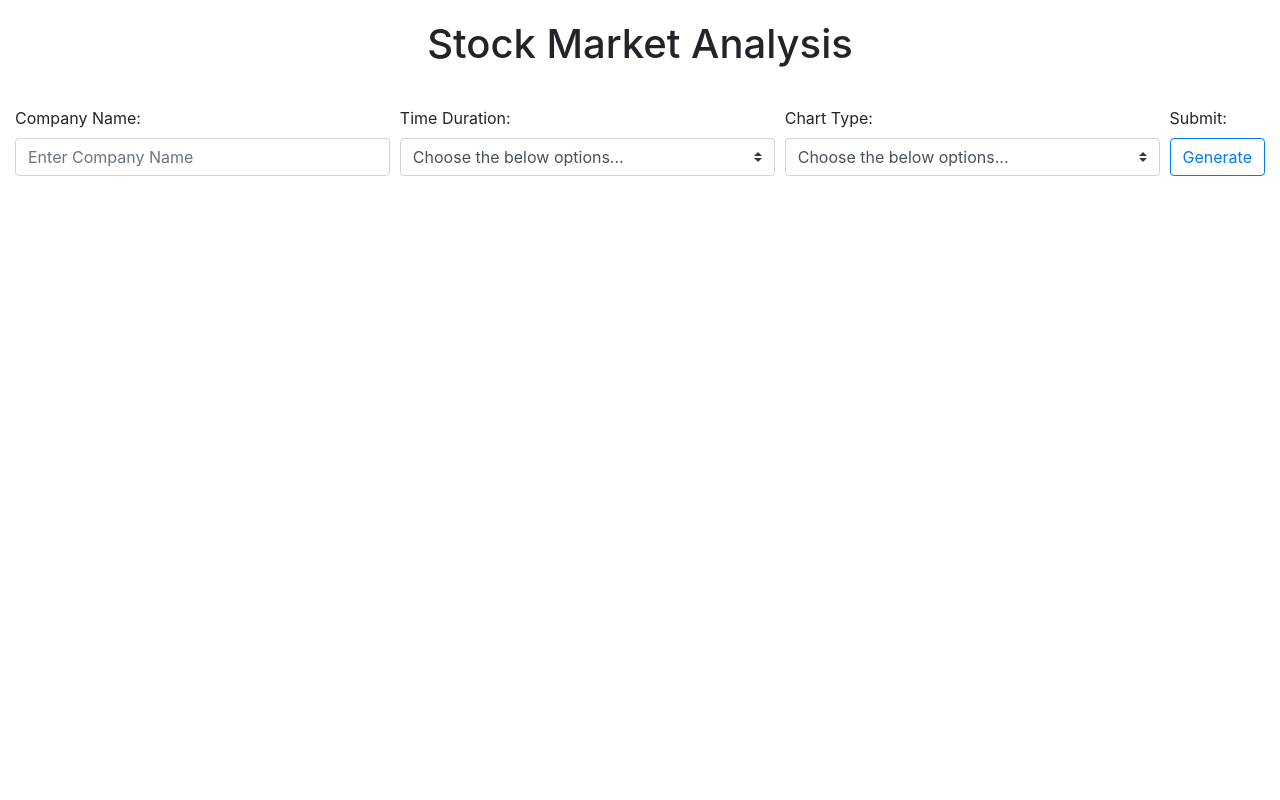
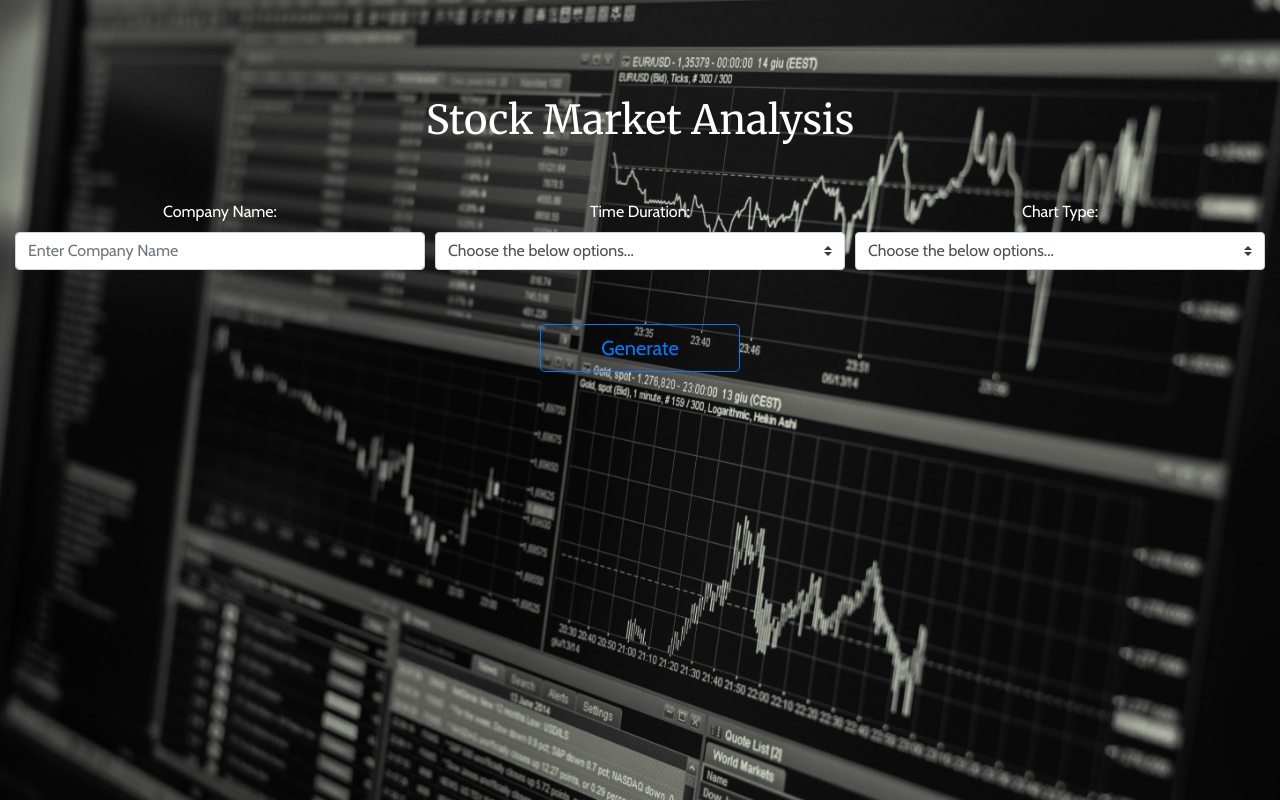
Before and after one commit to Rahulgarg95/stock_price_visualizer, a Flask app: page / in a window 1280 px wide. Run offline with Flask 2, Linux system fonts and the light colour scheme; some libraries are stand-ins or nearby versions.

Commit message:
FINAL COMMIT

```diff
--- a/static/main.css
+++ b/static/main.css
@@ -1,14 +1,39 @@
+body, html {
+    height: 100%;
+    margin: 0;
+}
+
+.stock-body{
+	background-image: url("stock.jpg");
+	 /* Full height */
+    height: 100%;
+    color: #ffffff;
+    /* Center and scale the image nicely */
+    background-position: center;
+    background-repeat: no-repeat;
+    background-size: cover;
+}
+
 .initial-header{
-	text-align: center;
-	padding-top: 20px;
+  text-align: center;
+  padding-top: 6rem;
+  font-family: 'Merriweather', serif;
 }
 
 .form-align{
-	padding-top: 30px;
+  padding-top: 3rem;
+  font-family: 'Cabin', sans-serif;
+  text-align: center;
+}
+ .info{
+   margin-top: 20px;
+ }
+
+#search-btn{
+  width: 200px;
+  margin: 0 auto;
 }
 
-
- .info{
-   margin-top: 20px;
-   color:  #99ffeb;
- }
+#btn-comp{
+  padding-top: 30px;
+}
--- a/templates/index.html
+++ b/templates/index.html
@@ -8,13 +8,16 @@
     <!-- Bootstrap CSS -->
     <link rel="stylesheet" href="https://maxcdn.bootstrapcdn.com/bootstrap/4.0.0/css/bootstrap.min.css" integrity="sha384-Gn5384xqQ1aoWXA+058RXPxPg6fy4IWvTNh0E263XmFcJlSAwiGgFAW/dAiS6JXm" crossorigin="anonymous">
 
+    <link href="https://fonts.googleapis.com/css?family=Cabin|Merriweather" rel="stylesheet">
+
     <link rel="stylesheet" type="text/css" href="{{ url_for('static', filename='main.css') }}">
 
         <title>Stock Market Analysis</title>
 
 </head>
-<body class="container-fluid">
+<body class="stock-body">
 
+    <div class="container-fluid">
         <div>
           <h1 class="initial-header"> Stock Market Analysis </h1>
         </div>
@@ -45,13 +48,13 @@
                     <option value="bar_chart"> Bar Chart </option>
                   </select>
                 </div>
-        <div class="col-auto">
-            <label for="submit">Submit:</label> <br>
-            <button type="submit" class="btn btn-outline-primary"> Generate </button>
             </div>
+            <br>
+            <div class="row" id="btn-comp">
+                <button type="submit" class="btn btn-lg btn-outline-primary" id="search-btn"> Generate </button>
             </div>
         </form>
-
+    </div>
 
     <script src="https://code.jquery.com/jquery-3.3.1.slim.min.js" integrity="sha384-q8i/X+965DzO0rT7abK41JStQIAqVgRVzpbzo5smXKp4YfRvH+8abtTE1Pi6jizo" crossorigin="anonymous"></script>
     <script src="https://cdnjs.cloudflare.com/ajax/libs/popper.js/1.14.3/umd/popper.min.js" integrity="sha384-ZMP7rVo3mIykV+2+9J3UJ46jBk0WLaUAdn689aCwoqbBJiSnjAK/l8WvCWPIPm49" crossorigin="anonymous"></script>
```
Also changed, not shown: templates/info.html (+18 -7 lines), static/stock.jpg (added). Lines whose indentation alone changed are shown as unchanged.
